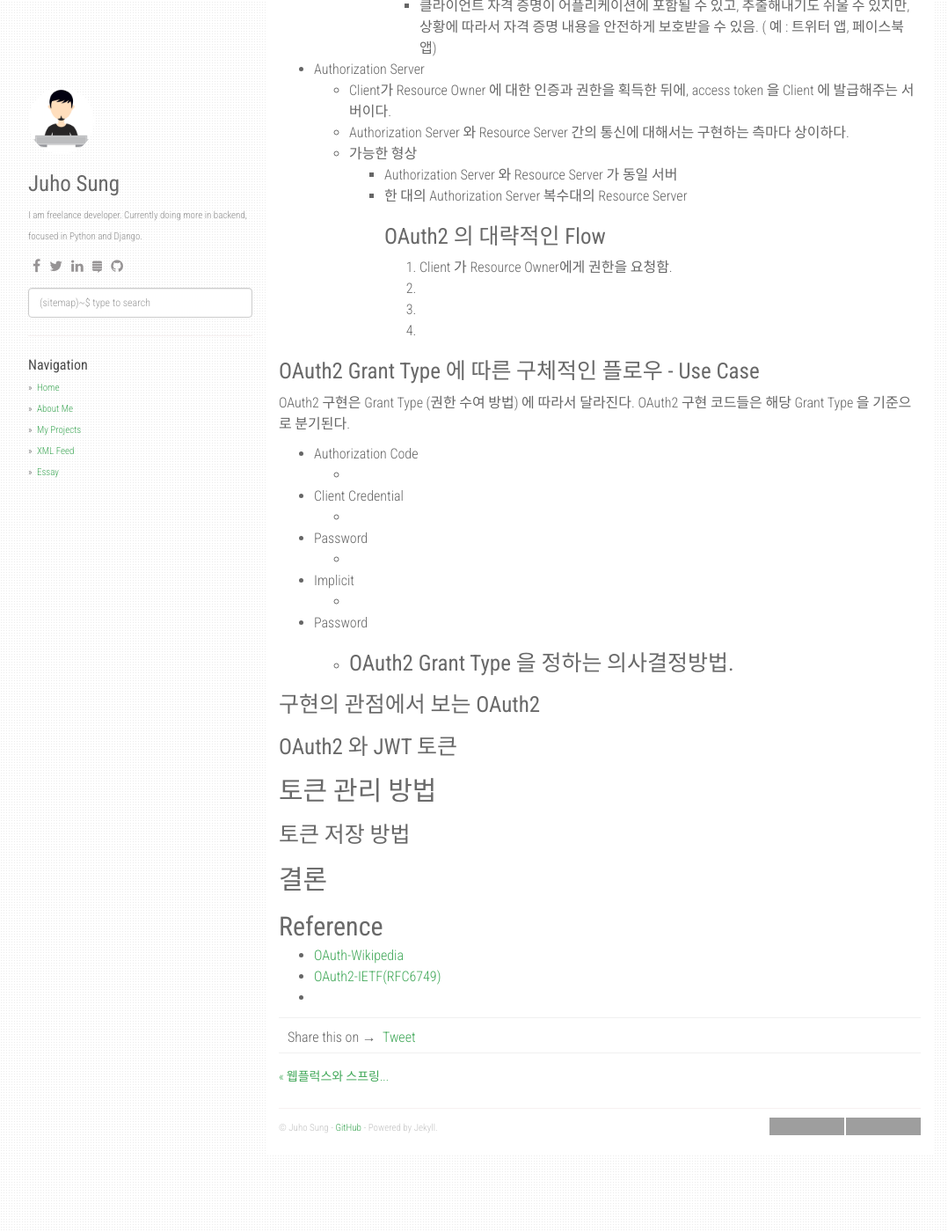
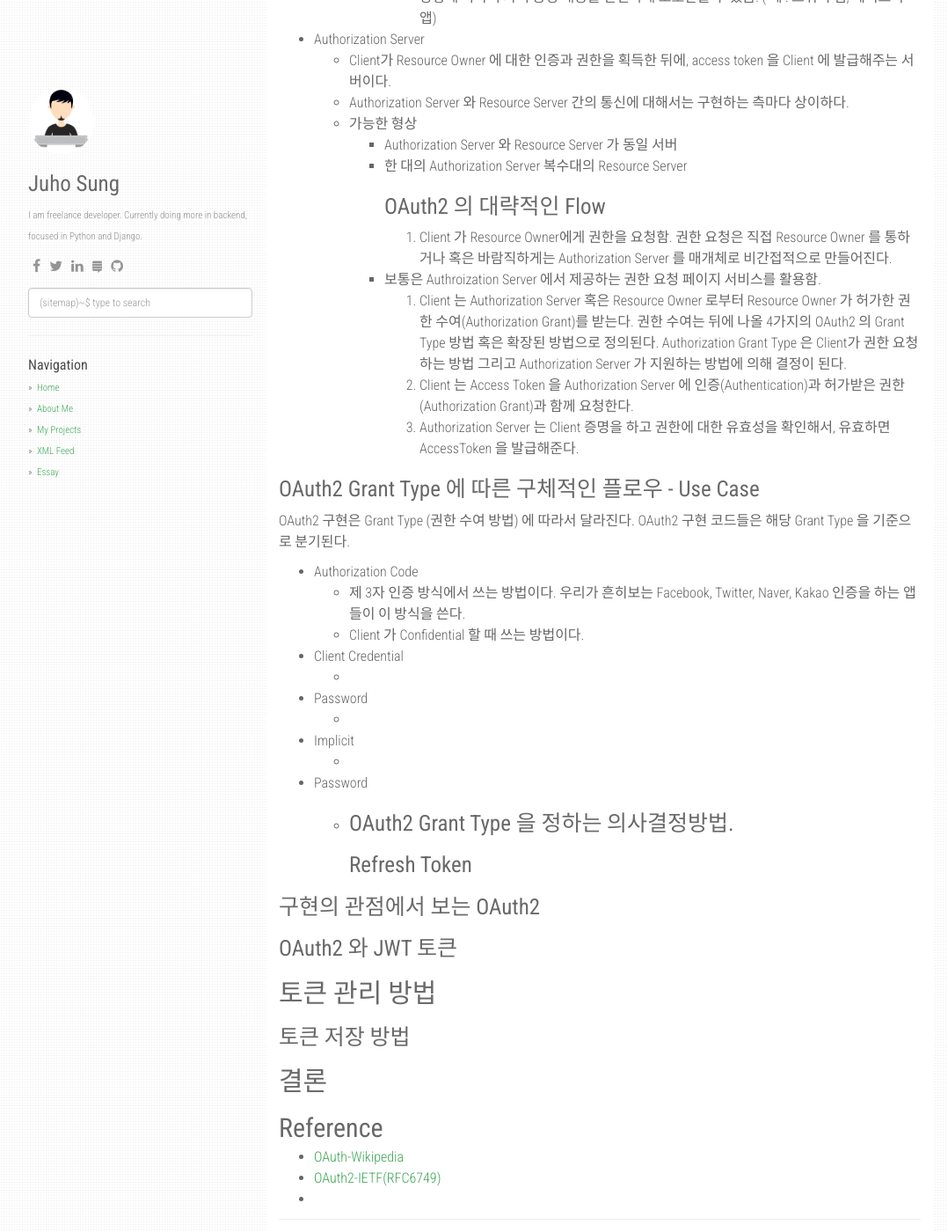
Before and after one commit to ktjooho/ktjooho.github.io, a Jekyll site: the page built from _posts/2019-01-05-review-oauth2.markdown, in a window 1280 px wide and 1400 px high, scrolled down 1594 px. Shown: the whole window at 88% size, without its empty margins (53-1131 px from the left). Built offline with Jekyll 4.4.1, drawn with Linux system fonts in a browser that asks for light colours; nearby versions of some CDN libraries; comment, search, counter and statistics services are not loaded; some of the changed text lies outside the part shown; grey boxes are pictures that could not be loaded.

Commit message:
Update 2019-01-05-review-oauth2.markdown

```diff
--- a/_posts/2019-01-05-review-oauth2.markdown
+++ b/_posts/2019-01-05-review-oauth2.markdown
@@ -48,7 +47,6 @@ OAuth2 관련된 코드를 [WebFlux(Reactive Web)](https://docs.spring.io/spring
        - Resource Owner에 의해 디바이스에 설치되고, 실행되는 형태의 어플리케이션이다. 예를 들면 스마트폰 앱을 들 수 있다.
        - 클라이언트 자격 증명이 어플리케이션에 포함될 수 있고, 추출해내기도 쉬울 수 있지만, 상황에 따라서 자격 증명 내용을 안전하게 보호받을 수 있음. ( 예 : 트위터 앱, 페이스북 앱)
 
-
 - Authorization Server
   - Client가 Resource Owner 에 대한 인증과 권한을 획득한 뒤에, access token 을 Client 에 발급해주는 서버이다.
   - Authorization Server 와 Resource Server 간의 통신에 대해서는 구현하는 측마다 상이하다.
@@ -56,15 +54,17 @@ OAuth2 관련된 코드를 [WebFlux(Reactive Web)](https://docs.spring.io/spring
     - Authorization Server 와 Resource Server 가 동일 서버
     - 한 대의 Authorization Server 복수대의 Resource Server
 # OAuth2 의 대략적인 Flow
- 1. Client 가 Resource Owner에게 권한을 요청함.
- 2.
- 3.
- 4.
+ 1. Client 가 Resource Owner에게 권한을 요청함. 권한 요청은 직접 Resource Owner 를 통하거나 혹은 바람직하게는 Authorization Server 를 매개체로 비간접적으로 만들어진다.
+    * 보통은 Authroization Server 에서 제공하는 권한 요청 페이지 서비스를 활용함.
+ 2. Client 는 Authorization Server 혹은 Resource Owner 로부터 Resource Owner 가 허가한 권한 수여(Authorization Grant)를 받는다. 권한 수여는 뒤에 나올 4가지의 OAuth2 의 Grant Type 방법 혹은 확장된 방법으로 정의된다. Authorization Grant Type 은 Client가 권한 요청하는 방법 그리고 Authorization Server 가 지원하는 방법에 의해 결정이 된다.
+ 3. Client 는 Access Token 을 Authorization Server 에 인증(Authentication)과 허가받은 권한(Authorization Grant)과 함께 요청한다.
+ 4. Authorization Server 는 Client 증명을 하고 권한에 대한 유효성을 확인해서, 유효하면 AccessToken 을 발급해준다.
 
 # OAuth2 Grant Type 에 따른 구체적인 플로우 - Use Case
  OAuth2 구현은 Grant Type (권한 수여 방법) 에 따라서 달라진다. OAuth2 구현 코드들은 해당 Grant Type 을 기준으로 분기된다.
 * Authorization Code
-  -
+   - 제 3자 인증 방식에서 쓰는 방법이다. 우리가 흔히보는 Facebook, Twitter, Naver, Kakao 인증을 하는 앱들이 이 방식을 쓴다.
+   - Client 가 Confidential 할 때 쓰는 방법이다.
 * Client Credential
   -
 * Password
@@ -74,7 +74,7 @@ OAuth2 관련된 코드를 [WebFlux(Reactive Web)](https://docs.spring.io/spring
 * Password
   -
 # OAuth2 Grant Type 을 정하는 의사결정방법.
-
+# Refresh Token
 
 # 구현의 관점에서 보는 OAuth2
 
```
Also changed, not shown: other parts of _posts/2019-01-05-review-oauth2.markdown (+0 -1 lines).
